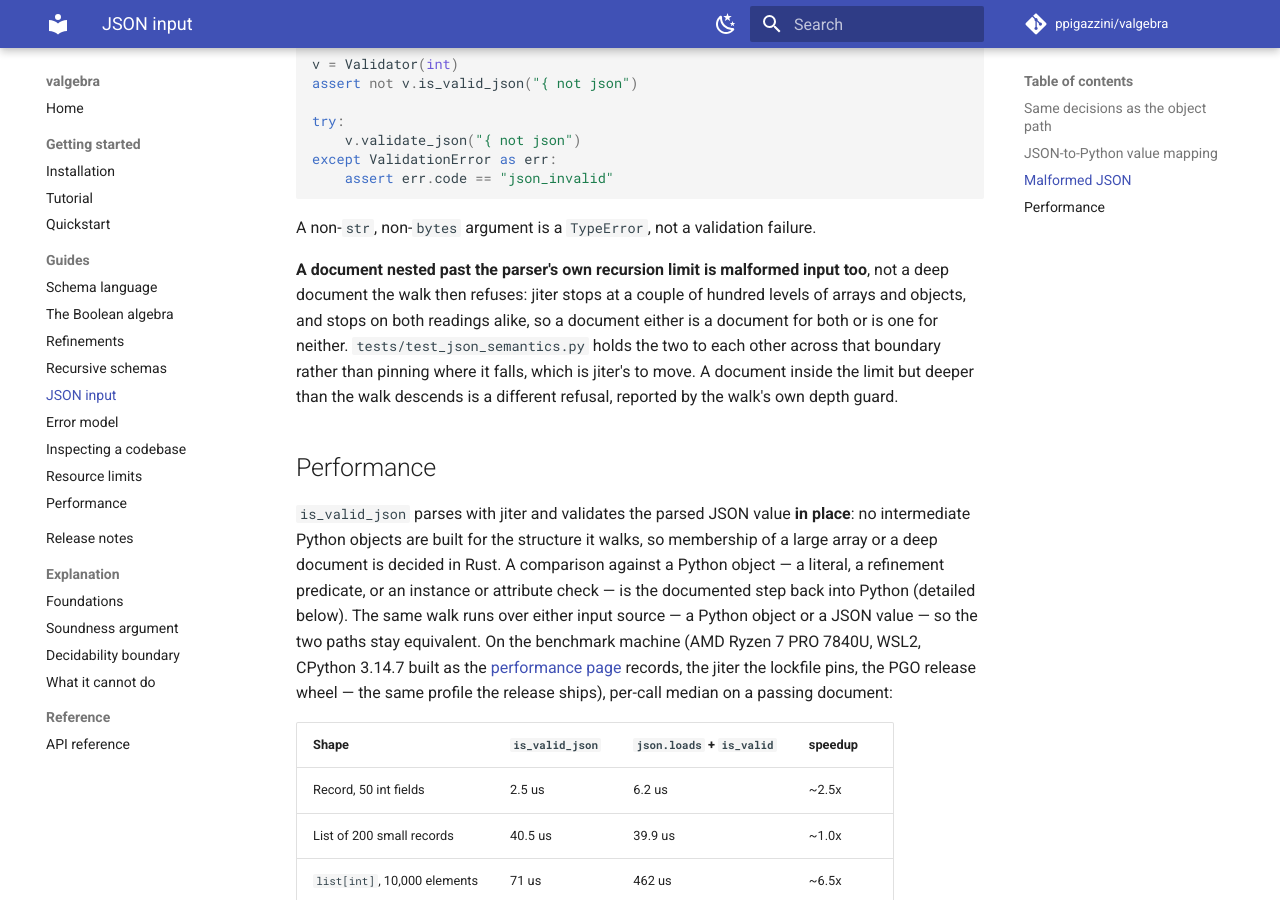
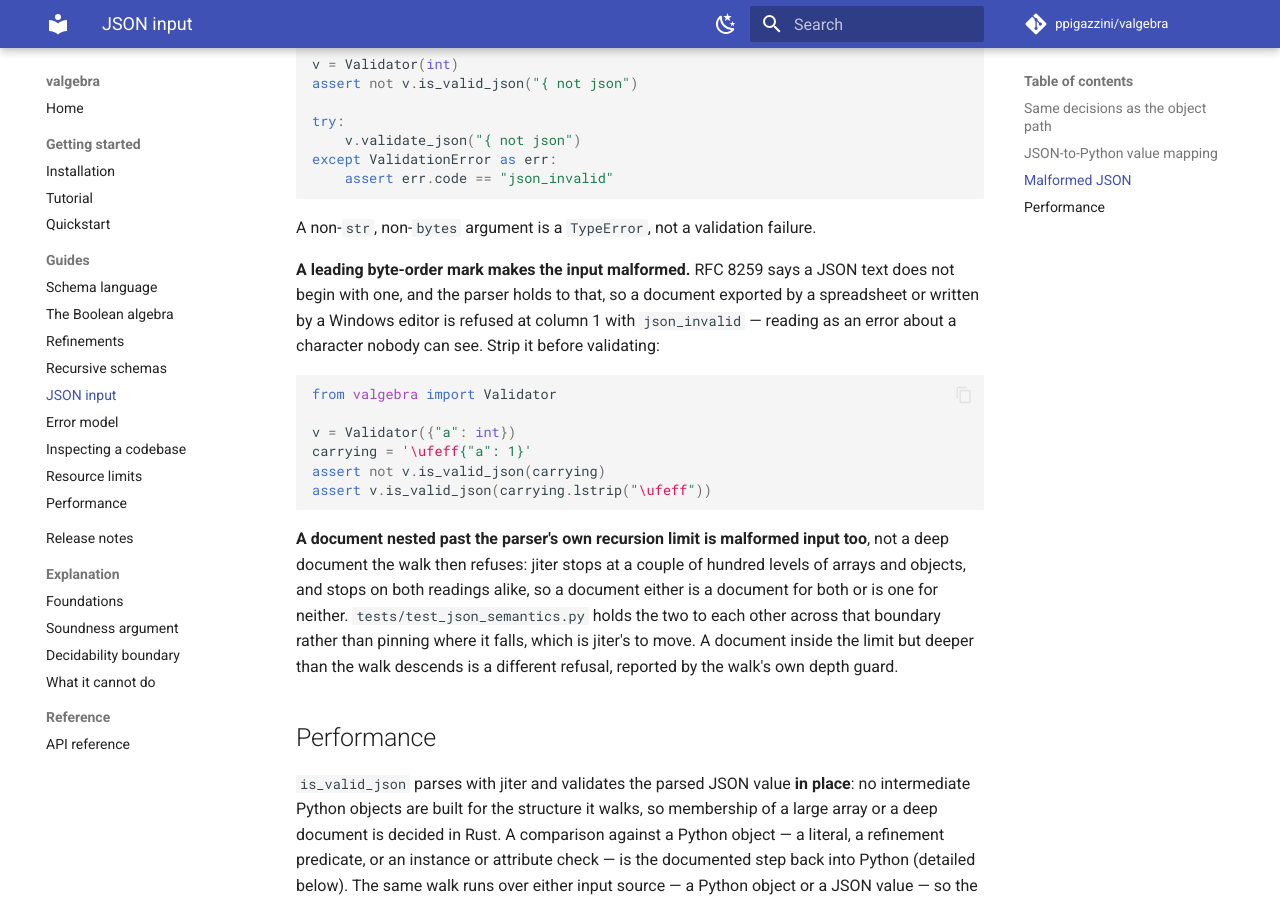
Before and after one commit to ppigazzini/valgebra, an MkDocs documentation site: the page built from docs/07-json.md, in a window 1280 px wide and 900 px high, scrolled down 2979 px. Built offline with MkDocs 1.6.1 and Material for MkDocs 9.7.7, drawn with Linux system fonts in a browser that asks for light colours; comment, search, counter and statistics services are not loaded.

Commit message:
docs: a byte-order mark makes a document malformed, and the page says so
RFC 8259 says a JSON text does not begin with a byte-order mark, and the
parser holds to that. The refusal is `json_invalid` at column 1, which reads
as an error about a character a reader cannot see -- and the callers who meet
it are the ones least placed to guess: a document exported by a spreadsheet
or written by a Windows editor carries one, and the bytes beside it look like
JSON.

The behaviour is pinned on both readings and both argument types, with the
strip that fixes it, and the JSON page carries the same two lines.

````diff
--- a/docs/07-json.md
+++ b/docs/07-json.md
@@ -152,6 +152,21 @@ except ValidationError as err:
 
 A non-`str`, non-`bytes` argument is a `TypeError`, not a validation failure.
 
+**A leading byte-order mark makes the input malformed.** RFC 8259 says a JSON
+text does not begin with one, and the parser holds to that, so a document
+exported by a spreadsheet or written by a Windows editor is refused at column 1
+with `json_invalid` — reading as an error about a character nobody can see.
+Strip it before validating:
+
+```python
+from valgebra import Validator
+
+v = Validator({"a": int})
+carrying = '\ufeff{"a": 1}'
+assert not v.is_valid_json(carrying)
+assert v.is_valid_json(carrying.lstrip("\ufeff"))
+```
+
 **A document nested past the parser's own recursion limit is malformed input
 too**, not a deep document the walk then refuses: jiter stops at a couple of
 hundred levels of arrays and objects, and stops on both readings alike, so a
````
Also changed, not shown: 1 other file.
